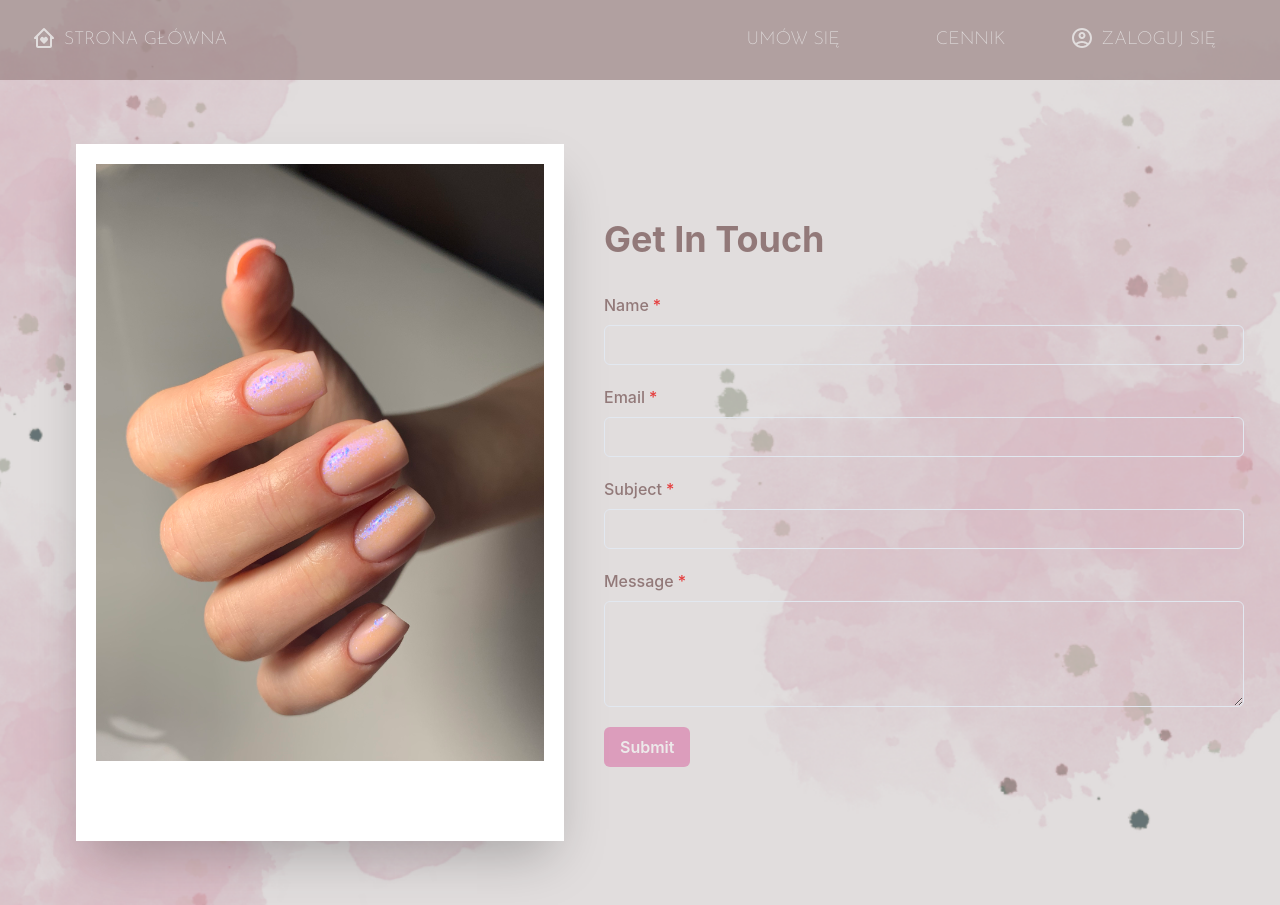
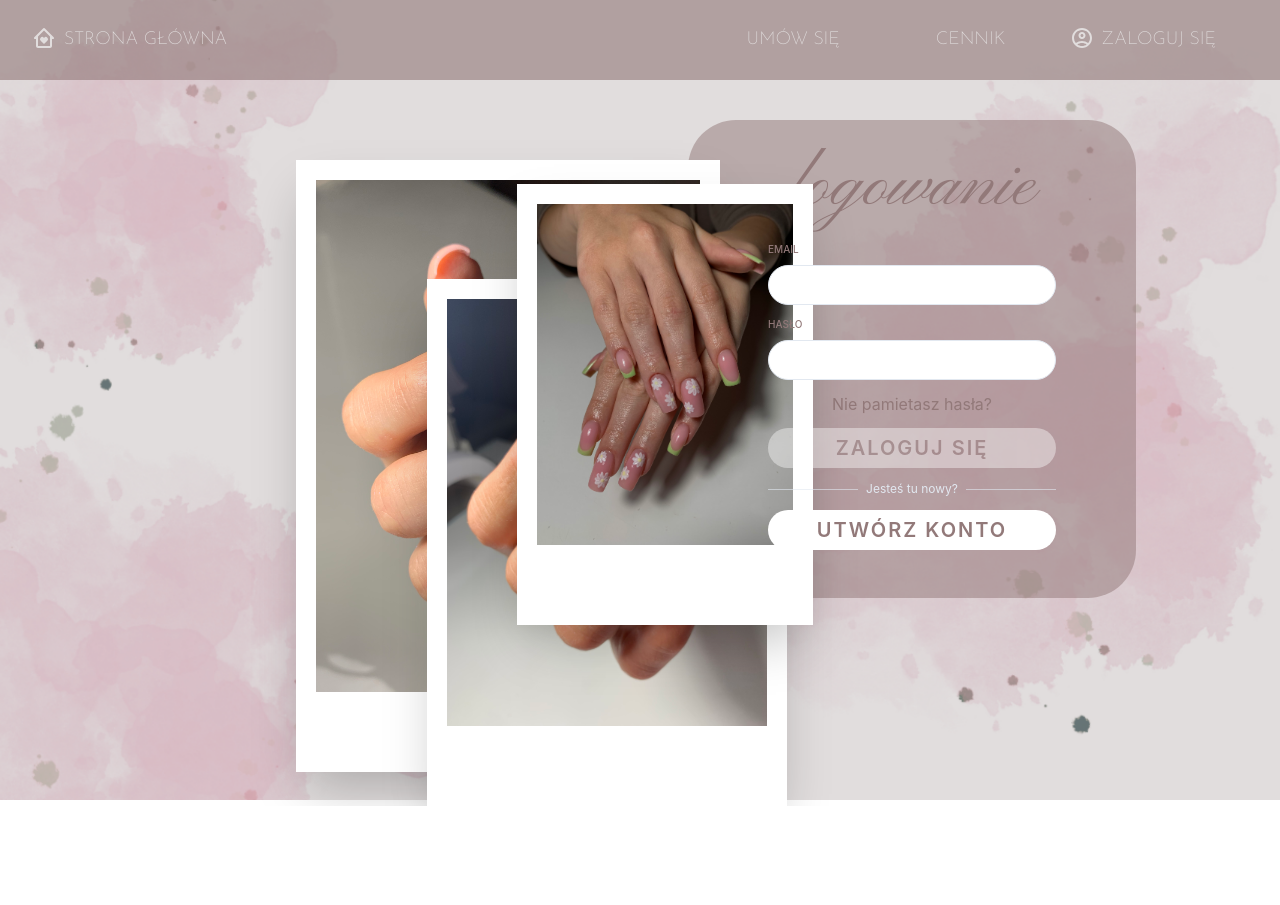
Before and after one commit to stanislawMarciniak/nails, a React (Vite) app: page /zaloguj in a window 1280 px wide. After the commit the page ends 806 px from the top, so only its background shows below. Built offline with nearby package versions, Linux system fonts and the light colour scheme; no server answers; some icons are missing.

Commit message:
login styling

```diff
--- a/package.json
+++ b/package.json
@@ -15,6 +15,7 @@
     "@emotion/styled": "^11.11.0",
     "@supabase/supabase-js": "^2.26.0",
     "date-fns": "^2.30.0",
+    "dotenv": "^16.3.1",
     "framer-motion": "^10.12.18",
     "localforage": "^1.10.0",
     "match-sorter": "^6.3.1",
--- a/src/config/supabaseClient.ts
+++ b/src/config/supabaseClient.ts
@@ -1,7 +1,7 @@
 import { createClient } from "@supabase/supabase-js";
 
-const supabaseUrl = process.env.VITE_SUPABASE_URL;
-const supabaseKey = process.env.VITE_SUPABASE_KEY;
+const supabaseUrl = import.meta.env.VITE_SUPABASE_URL;
+const supabaseKey = import.meta.env.VITE_SUPABASE_KEY;
 
 if (!supabaseUrl || !supabaseKey) {
   throw new Error("Supabase URL or key is undefined.");
--- a/src/index.css
+++ b/src/index.css
@@ -3,7 +3,7 @@
 @tailwind utilities;
 
 .pinyon {
-  font-family: 'Pinyon Script', cursive;
+  font-family: 'Pinyon Script', cursive !important;
 }
 
 .josefin-light {
--- a/src/pages/Home.tsx
+++ b/src/pages/Home.tsx
@@ -7,7 +7,6 @@ import {
   Modal,
   ModalOverlay,
   ModalContent,
-  ModalCloseButton,
   ModalBody,
   Box,
   Text,
--- a/src/pages/Login.tsx
+++ b/src/pages/Login.tsx
@@ -1,24 +1,22 @@
 import {
   Box,
   Button,
-  Center,
+  Divider,
+  Flex,
   FormControl,
-  FormErrorMessage,
   FormLabel,
   Heading,
   Image,
   Input,
   Text,
-  Textarea,
-  useToast,
 } from "@chakra-ui/react";
 import { useState } from "react";
+import "./Login.css";
+import supabase from "../config/supabaseClient";
 
 interface FormValues {
-  name: string;
   email: string;
-  subject: string;
-  message: string;
+  password: string;
 }
 
 interface State {
@@ -28,10 +26,8 @@ interface State {
 }
 
 const initValues: FormValues = {
-  name: "",
   email: "",
-  subject: "",
-  message: "",
+  password: "",
 };
 
 const initState: State = {
@@ -43,6 +39,7 @@ const initState: State = {
 const Login = () => {
   const [state, setState] = useState<State>(initState);
   const [touched, setTouched] = useState<Record<string, boolean>>({});
+  const [isSignUp, setIsSignUp] = useState<boolean>(false);
 
   const { values, isLoading, error } = state;
 
@@ -63,44 +60,119 @@ const Login = () => {
     }));
   };
 
+  const handleLogin = async () => {
+    try {
+      setState((prev) => ({ ...prev, isLoading: true, error: "" }));
+
+      const { user, error } = await supabase.auth.signIn({
+        email: values.email,
+        password: values.password,
+      });
+
+      if (error) {
+        throw new Error(error.message);
+      }
+
+      console.log(user);
+    } catch (error) {
+      setState((prev) => ({ ...prev, error: error.message }));
+    } finally {
+      setState((prev) => ({ ...prev, isLoading: false }));
+    }
+  };
+
+  const handleSignUp = async () => {
+    try {
+      setState((prev) => ({ ...prev, isLoading: true, error: "" }));
+
+      const { user, error } = await supabase.auth.signUp({
+        email: values.email,
+        password: values.password,
+      });
+
+      if (error) {
+        throw new Error(error.message);
+      }
+
+      console.log(user);
+    } catch (error) {
+      setState((prev) => ({ ...prev, error: error.message }));
+    } finally {
+      setState((prev) => ({ ...prev, isLoading: false }));
+    }
+  };
+
   return (
-    <Center>
-      <Box className="flex flex-col items-center pb-20 mx-10 my-16 shadow-2xl photoram">
-        <Image
-          w={"md"}
-          src={"/public/images/pazy_home_1.jpg"}
-          _hover={{ transform: "scale(0.9)" }}
-          transition="transform 0.3s"
-        />
+    <Flex
+      justify="space-between"
+      alignItems="center"
+      mt="10"
+      className="relative"
+    >
+      <Box>
+        <Box className="absolute flex flex-col items-center pb-20 ml-10 shadow-2xl left-64 top-10 photoram">
+          <Image w="sm" src={"/public/images/pazy_home_1.jpg"} />
         </Box>
-      <Box className="w-1/2">
-        <Heading mb={8}>Get In Touch</Heading>
+        <Box className="absolute flex flex-col items-center pb-20 shadow-2xl left-1/3 top-1/3 photoram">
+          <Image w="xs" src={"/public/images/pazy_home_2.jpg"} />
+        </Box>
+        <Box className="absolute flex flex-col items-center pb-20 mr-10 shadow-2xl top-16 right-1/3 photoram">
+          <Image w="2xs" src={"/public/images/pazy_home_3.jpg"} />
+        </Box>
+      </Box>
+      <Box w="md" px="20" pb="12" pt="6" mr={36} className="login-bg">
+        <Heading
+          mb={3}
+          fontWeight="light"
+          fontSize="7xl"
+          className="flex justify-center pinyon"
+        >
+          {isSignUp ? "nowe konto" : "logowanie"}
+        </Heading>
         {error && (
           <Text color="red.300" my={4} fontSize="xl">
             {error}
           </Text>
         )}
-
-        <FormControl isRequired isInvalid={touched.name && !values.name} mb={5}>
-          <FormLabel>Name</FormLabel>
+        {isSignUp && (
+          <Box>
+            <FormControl mb={3} isInvalid={touched.email && !values.email}>
+              <FormLabel fontSize="2xs">IMIĘ I NAZWISKO</FormLabel>
               <Input
+                borderRadius="full"
+                background="white"
                 type="text"
                 name="name"
                 errorBorderColor="red.300"
-            value={values.name}
+                value={values.email}
                 onChange={handleChange}
                 onBlur={onBlur}
               />
-          <FormErrorMessage>Required</FormErrorMessage>
             </FormControl>
-
             <FormControl
+              mb={3}
               isRequired
               isInvalid={touched.email && !values.email}
-          mb={5}
             >
-          <FormLabel>Email</FormLabel>
+              <FormLabel fontSize="2xs">NUMER TELEFONU</FormLabel>
               <Input
+                borderRadius="full"
+                background="white"
+                type="tel"
+                name="tel"
+                errorBorderColor="red.300"
+                value={values.email}
+                onChange={handleChange}
+                onBlur={onBlur}
+              />
+            </FormControl>
+          </Box>
+        )}
+        <FormControl isInvalid={touched.email && !values.email} mb={3}>
+          <FormLabel fontSize="2xs">EMAIL</FormLabel>
+          <Input
+            borderRadius="full"
+            background="white"
             type="email"
             name="email"
             errorBorderColor="red.300"
@@ -108,55 +180,90 @@ const Login = () => {
             onChange={handleChange}
             onBlur={onBlur}
           />
-          <FormErrorMessage>Required</FormErrorMessage>
         </FormControl>
 
-        <FormControl
-          mb={5}
-          isRequired
-          isInvalid={touched.subject && !values.subject}
-        >
-          <FormLabel>Subject</FormLabel>
+        <FormControl mb={3} isInvalid={touched.password && !values.password}>
+          <FormLabel fontSize="2xs">HASŁO</FormLabel>
           <Input
-            type="text"
-            name="subject"
+            borderRadius="full"
+            background="white"
+            type="password"
+            name="password"
             errorBorderColor="red.300"
-            value={values.subject}
+            value={values.password}
             onChange={handleChange}
             onBlur={onBlur}
           />
-          <FormErrorMessage>Required</FormErrorMessage>
         </FormControl>
-
+        {isSignUp ? (
+          <Box>
             <FormControl
-          isRequired
-          isInvalid={touched.message && !values.message}
-          mb={5}
+              mb={3}
+              isInvalid={touched.password && !values.password}
             >
-          <FormLabel>Message</FormLabel>
-          <Textarea
-            name="message"
-            rows={4}
+              <FormLabel fontSize="2xs">POWTÓRZ HASŁO</FormLabel>
+              <Input
+                borderRadius="full"
+                background="white"
+                type="password"
+                name="password"
                 errorBorderColor="red.300"
-            value={values.message}
+                value={values.password}
                 onChange={handleChange}
                 onBlur={onBlur}
               />
-          <FormErrorMessage>Required</FormErrorMessage>
             </FormControl>
-
-        <Button
-          colorScheme="pink"
-          isLoading={isLoading}
-          isDisabled={
-            !values.name || !values.email || !values.subject || !values.message
-          }
+            <Text mb={3} fontSize="2xs">
+              <strong>*Pole obowiązkowe.</strong> Twojego numeru potrzebuje w
+              razie pilnego kontaktu (coś nagłego się stało i potrzebuję odwołać
+              lub przełozyć wizytę)
+            </Text>
+          </Box>
+        ) : (
+          <Text
+            mb={3}
+            cursor="pointer"
+            textAlign="center"
+            _hover={{ textDecoration: "underline" }}
             onClick={null}
           >
-          Submit
+            Nie pamietasz hasła?
+          </Text>
+        )}
+        <Button
+          color="inherit"
+          fontSize="xl"
+          letterSpacing="widest"
+          w="full"
+          background="white"
+          borderRadius="full"
+          isLoading={isLoading}
+          isDisabled={!values.password || !values.email}
+          onClick={isSignUp ? handleSignUp : handleLogin}
+        >
+          {isSignUp ? "UTWÓRZ KONTO" : "ZALOGUJ SIĘ"}
+        </Button>
+        <Flex direction="row" alignItems="center" my={3}>
+          <Divider flex={1} />
+          <Text fontSize="xs" mx={2} color="gray.200">
+            {isSignUp ? "Masz już konto?" : "Jesteś tu nowy?"}
+          </Text>
+          <Divider flex={1} />
+        </Flex>
+        <Button
+          color="inherit"
+          fontSize="xl"
+          letterSpacing="widest"
+          w="full"
+          background="white"
+          borderRadius="full"
+          isLoading={isLoading}
+          onClick={() => setIsSignUp(!isSignUp)}
+        >
+          {isSignUp ? "ZALOGUJ SIĘ" : "UTWÓRZ KONTO"}
         </Button>
       </Box>
-    </Center>
+    </Flex>
   );
 };
 
```
Also changed, not shown: 1 other file (tests, documents, lock files or other folders). Lines whose indentation alone changed are shown as unchanged.
